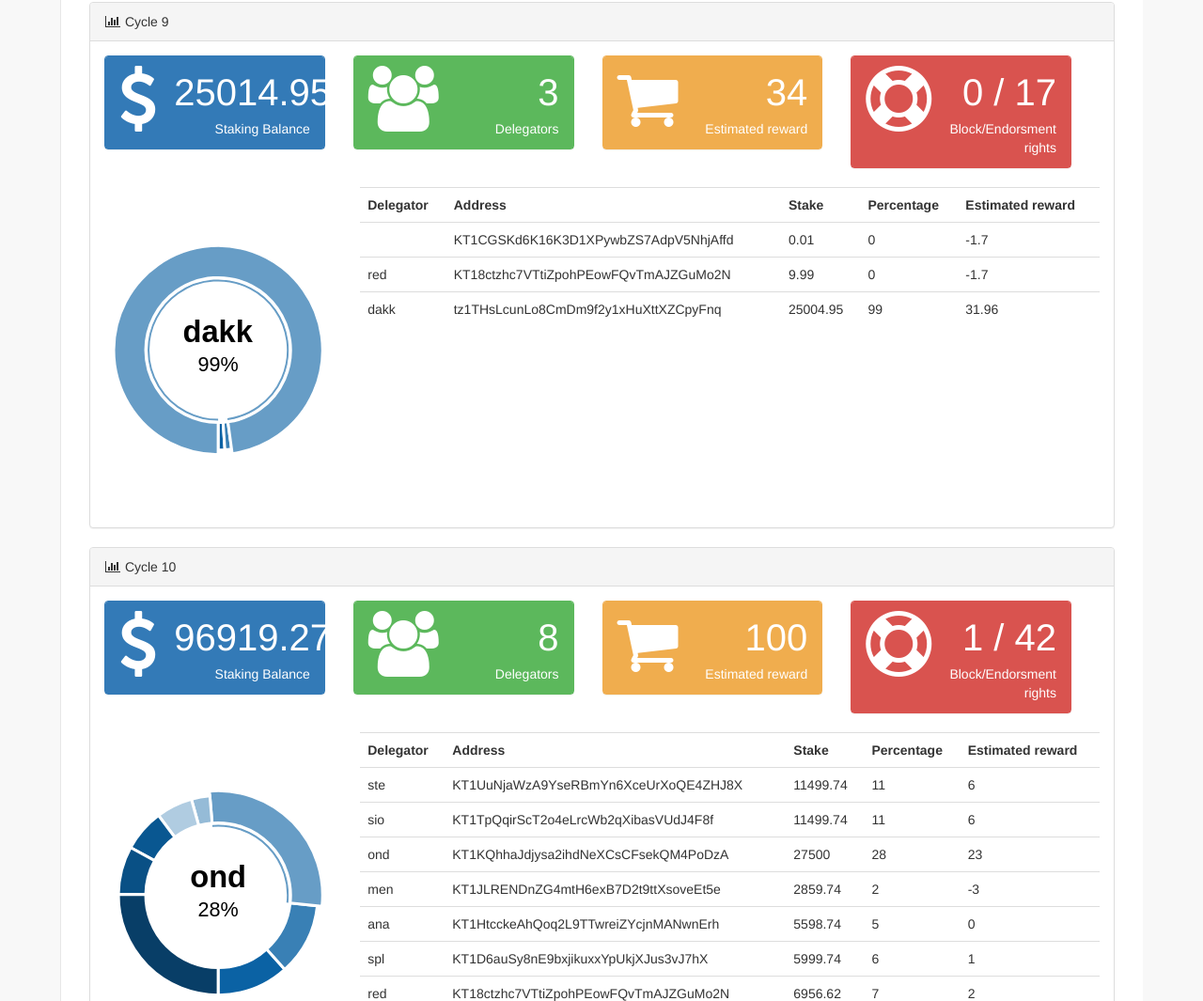
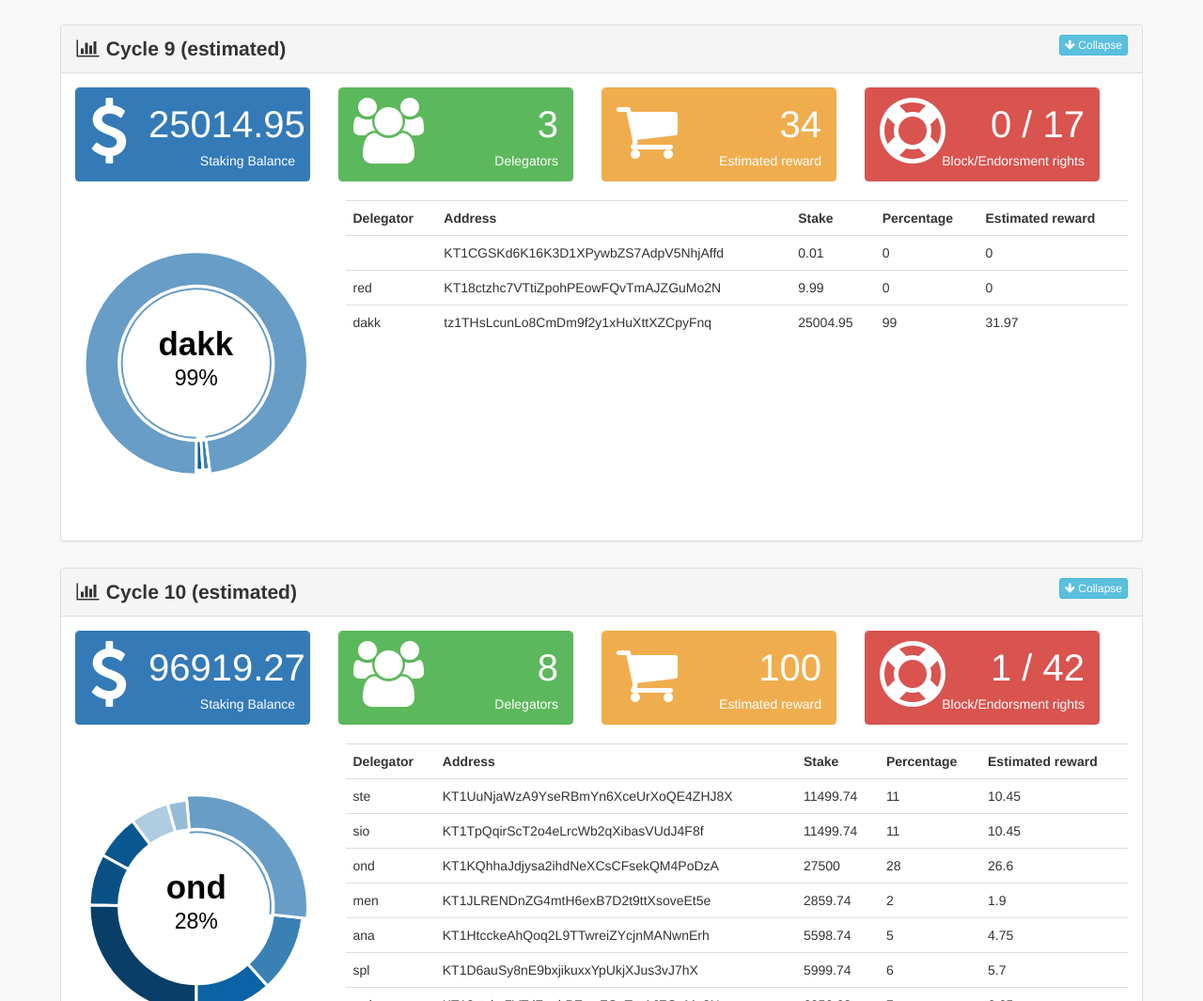
Before and after one commit to dakk/tezpool, a plain HTML site: page docs/index.html in a window 1280 px wide. Shown: the part 1735-2800 px from the top of the page at 94% size. Drawn offline with Linux system fonts and the light colour scheme.

Commit message:
fe improvements

```diff
--- a/docs/index.html
+++ b/docs/index.html
@@ -98,16 +98,20 @@
             </div>
 
             <div id="general-chart"></div>
+        </div>
 
         <!-- /.row -->
         <div class="row">
-                <div class="col-md-12">
-                    <div class="panel panel-default" ng-repeat="cycle in data.cycles">
+            <div class="col-md-12 page">
+                <div class="panel panel-default" ng-repeat="cycle in data.cycles" style="margin: 0; margin-left: 5%; margin-right: 5%; width: auto; margin-top: 2em;">
                     <div class="panel-heading">
-                            <i class="fa fa-bar-chart-o fa-fw"></i> Cycle {{cycle.cycle}}
+                        <span style="font-size: 150%; font-weight: bold"><i class="fa fa-bar-chart-o fa-fw"></i> Cycle {{cycle.cycle}} (estimated)</span>
+                        <div class="pull-right">
+                            <button class="btn btn-xs btn-info" data-toggle="collapse" data-target="#panel-{{cycle.cycle}}"><i class="fa fa-arrow-down"></i> Collapse</button>
+                        </div>
                     </div>
                     <!-- /.panel-heading -->
-                        <div class="panel-body row">
+                    <div class="panel-body row panel-collapse collapse in" id="panel-{{cycle.cycle}}">
                         <div class="col-md-12 row">
                             <div class="col-lg-3 col-md-6">
                                 <div class="panel panel-primary">
@@ -187,7 +191,7 @@
                                     <td>{{d.address}}</td>
                                     <td>{{d.balance|balance}}</td>
                                     <td>{{d.percentage}}</td>
-                                        <td>{{(cycle.rights.estimated_reward / 100 * d.percentage) - (cycle.rights.estimated_reward / 100 * (100 - data.percentage))|balance}}</td>
+                                    <td>{{((cycle.rights.estimated_reward - (cycle.rights.estimated_reward / 100 * (100 - data.percentage))) / 100 * d.percentage)|balance}}</td>
                                 </tr>
                             </table>
                         </div>
```
Lines whose indentation alone changed are shown as unchanged.
